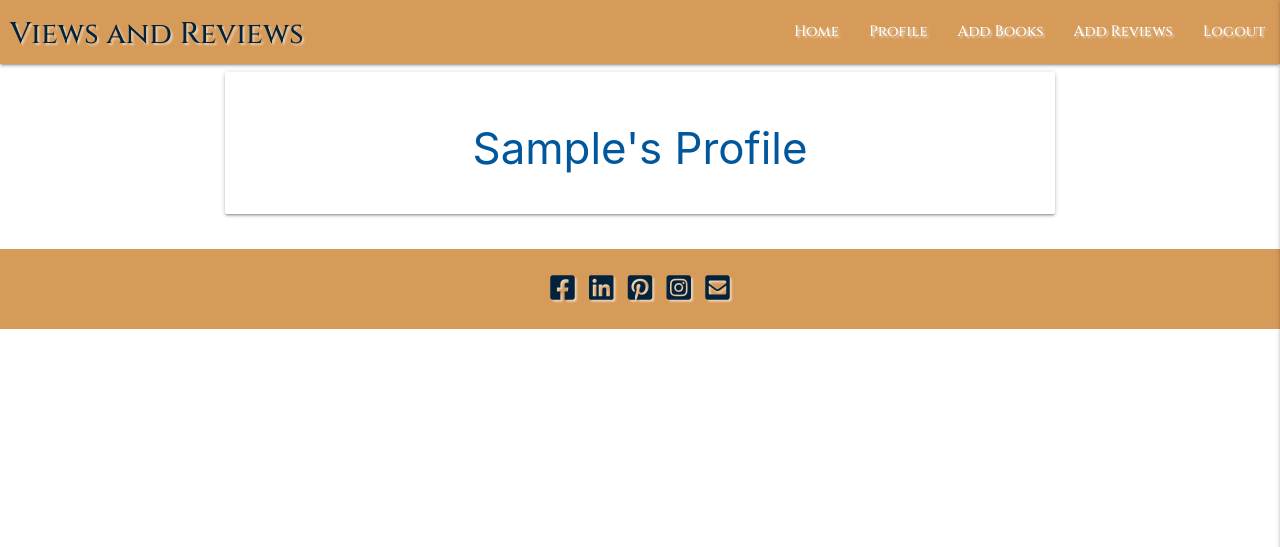
After one commit to Anindita123-code/Milestone3_Data_Centric, a Flask app: page /user_profile/1 in a window 1280 px wide. The commit adds this page. Shown: the top 547 px of the page. Run offline with Flask 2, Linux system fonts and the light colour scheme; the visitor is signed in with stand-in values (Sample User, id 1); a database or web service that is not in the repository returns one stand-in record (values such as "Sample title"); some libraries are stand-ins or nearby versions.

Commit message:
user reauthentication and profile pages routing

```diff
--- a/app.py
+++ b/app.py
@@ -19,7 +19,7 @@ app.secret_key = os.environ.get("SECRET_KEY")
 mongo = PyMongo(app)
 
 @app.route("/")
-@app.route("/home",)
+@app.route("/home")
 def home():
     categories = mongo.db.categories.find()
     return render_template("home.html", categories=categories)
@@ -45,6 +45,7 @@ def register():
 
         session["user"] = request.form.get("username").lower()
         flash("You have been registered successfully !!")
+        return redirect(url_for('login'))
 
     return render_template('register.html')
 
@@ -52,21 +53,49 @@ def register():
 @app.route('/login', methods=["GET", "POST"])
 def login():
     if request.method == "POST":
-        user_exists = mongo.db.users.find_one(
+        db_user = mongo.db.users.find_one(
             {"username": request.form.get("username").lower()})
 
-        if user_exists:
+        if db_user:
             if check_password_hash(
-                    user_exists["password"], request.form.get("password")):
+                    db_user["password"], request.form.get("password")):
                 session["user"] = request.form.get("username").lower()
-                flash("Welcome {}".format(request.form.get("username")))
+                flash("Welcome {}".format(request.form.get(
+                    "username").capitalize()))
             else:
                 flash("The Username and/or Password doesnot match!!")
         else:
             flash("The Username and/or Password doesnot match!!")
 
-    return render_template("login.html")
+    if 'user' in session:
+        if session["user"].lower() == "admin":
+            return redirect(url_for('admin_profile'))
+        elif len(session["user"]) >= 5:
+            return redirect(url_for('user_profile', username=session["user"]))
 
+    return render_template('login.html')
+
+
+@app.route("/user_profile/<username>", methods=["GET", "POST"])
+def user_profile(username):
+    username = mongo.db.users.find_one(
+        {"username": session["user"]})["username"]
+    return render_template("user_profile.html", username=username)
+
+
+@app.route("/admin_profile", methods=["GET", "POST"])
+def admin_profile():
+    return render_template("admin_profile.html")
+
+
+@app.route("/logout")
+def logout():
+    if 'user' in session:
+        session.pop('user')
+        flash("You have been logged out!")
+
+    categories = mongo.db.categories.find()
+    return render_template("home.html", categories=categories)
 
 @app.route("/get_categories")
 def get_categories():
--- a/static/css/style.css
+++ b/static/css/style.css
@@ -76,6 +76,16 @@ h5{
     color: #795548 ;
 }
 
+.hero_thumbnail{
+    background: url("../images/book_logo.jpeg") ;
+    height: 110px;
+    width: 110px;
+    padding: 0px 10px 0px 10px;
+    background-repeat: no-repeat;
+    background-position: center;
+    border-radius: 50%;
+    background-size: 115px;
+}
 
 @media only screen and (min-width: 601px)
 {
--- a/templates/base.html
+++ b/templates/base.html
@@ -19,16 +19,25 @@
         <nav class="nav-style">
             <div class="nav-wrapper">
             <a href="{{ url_for ('home') }}" class="brand-logo text-shadow">&nbsp;Views and Reviews</a>
-            <a href="#" data-target="mobile-demo" class="sidenav-trigger right"><i class="fas fa-bars"></i></a>
+            <a href="{{ url_for ('home') }}" data-target="mobile-demo" class="sidenav-trigger right"><i class="fas fa-bars"></i></a>
             <ul class="right hide-on-med-and-down text-shadow text-style">
-                <li><a href="url_for('home') }}">Home</a></li>
-                <li><a href="">Profile</a></li>
+                <li><a href="{{ url_for('home') }}">Home</a></li>
+                {% if session.user %}
+                    {% if session.user == "admin" %}
+                        <li><a href="{{ url_for('admin_profile') }}">Profile</a></li>
                         <li><a href="">Manage Categories</a></li>
                         <li><a href="">Add Books</a></li>
+                        <li><a href="{{ url_for('logout') }}">Logout</a></li>
+                    {% else %}
+                        <li><a href="{{ url_for('user_profile', username=session.user) }}">Profile</a></li>
+                        <li><a href="">Add Books</a></li>
                         <li><a href="">Add Reviews</a></li>
-                <li><a href="">Signout</a></li>
+                        <li><a href="{{ url_for('logout') }}">Logout</a></li>
+                    {% endif %}
+                {% else %}
                     <li><a href="{{ url_for('login') }}">Login</a></li>
-                <li><a href="{{ url_for('register') }} ">Register</a></li>
+                    <li><a href="{{ url_for('register') }}">Register</a></li>
+                {% endif %}
 
             </ul>
             </div>
@@ -37,13 +46,22 @@
         <!-- Mobile Sidebar -->
         <ul class="sidenav" id="mobile-demo">
                 <li><a href="{{ url_for('home') }}">Home</a></li>
-                <li><a href="">Profile</a></li>
+                {% if session.user %}
+                    {% if session.user == "admin" %}
+                        <li><a href="{{ url_for('admin_profile') }}">Profile</a></li>
                         <li><a href="">Manage Categories</a></li>
                         <li><a href="">Add Books</a></li>
+                        <li><a href="{{ url_for('logout') }}">Logout</a></li>
+                    {% else %}
+                        <li><a href="{{ url_for('user_profile', username=session.user) }}">Profile</a></li>
+                        <li><a href="">Add Books</a></li>
                         <li><a href="">Add Reviews</a></li>
-                <li><a href="">Signout</a></li>
+                        <li><a href="{{ url_for('logout') }}">Logout</a></li>
+                    {% endif %}
+                {% else %}
                     <li><a href="{{ url_for('login') }}">Login</a></li>
                     <li><a href="{{ url_for('register') }}">Register</a></li>
+                {% endif %}
         </ul>
 
     </header>
--- a/templates/login.html
+++ b/templates/login.html
@@ -1,11 +1,14 @@
 {% extends "base.html" %}
 {% block content %}
     <h5 class="center-align tagline-emphasis">Login</h5>
+          <!-- <div class="hero_thumbnail col s2"></div> -->
     <div class="row">
+
         <form class="col s12 m8 offset-m2" method="POST" action="{{ url_for('login') }}">
             <div class="card-panel">
                 <div class="row">
-					<div class="input-field col s12 m8 offset-m2">
+                    <!-- <div class="hero_thumbnail col s2"></div> -->
+					<div class="input-field col s12 m8 offset-m2 ">
 						<i class="fas fa-user-plus prefix brown-text darken-4"></i>
 						<input id="username" name="username" minlength="5" maxlength="15" pattern="^[a-zA-z0-9_]{5-15}$" type="text" class="validate">
 						<label for="username">User-name</label>
--- a/templates/register.html
+++ b/templates/register.html
@@ -5,9 +5,9 @@
         <form class="col s12 m8 offset-m2" method="POST" action="{{ url_for('register') }}">
             <div class="card-panel">
                 <div class="row">
-					<div class="input-field col s12m8 offset-m2">
+					<div class="input-field col s12 m8 offset-m2">
 						<i class="fas fa-user-plus prefix brown-text darken-4"></i>
-						<input id="username" name="username" minlength="5" maxlength="15" pattern="^[a-zA-z0-9_]{5-15}$"type="text" class="validate">
+						<input id="username" name="username" minlength="5" maxlength="15" pattern="^[a-zA-z0-9_]{5-15}$" type="text" class="validate">
 						<label for="username">User-name</label>
 					</div>
                 </div>
--- /dev/null
+++ b/templates/user_profile.html
@@ -0,0 +1,13 @@
+{% extends "base.html" %}
+{% block content %}
+
+<div class="row">
+        <div class="col s12 m8 offset-m2">
+            <div class="card-panel">
+                <h3 class="center-align light-blue-text text-darken-4">
+                    {{ username.capitalize() }}'s Profile
+                </h3>
+            </div>
+        </div>
+    </div>
+{% endblock %}
```
Also changed, not shown: templates/admin_profile.html (added, +13 -0 lines), static/images/books-thumbnail.jpg (added). Lines whose indentation alone changed are shown as unchanged.
